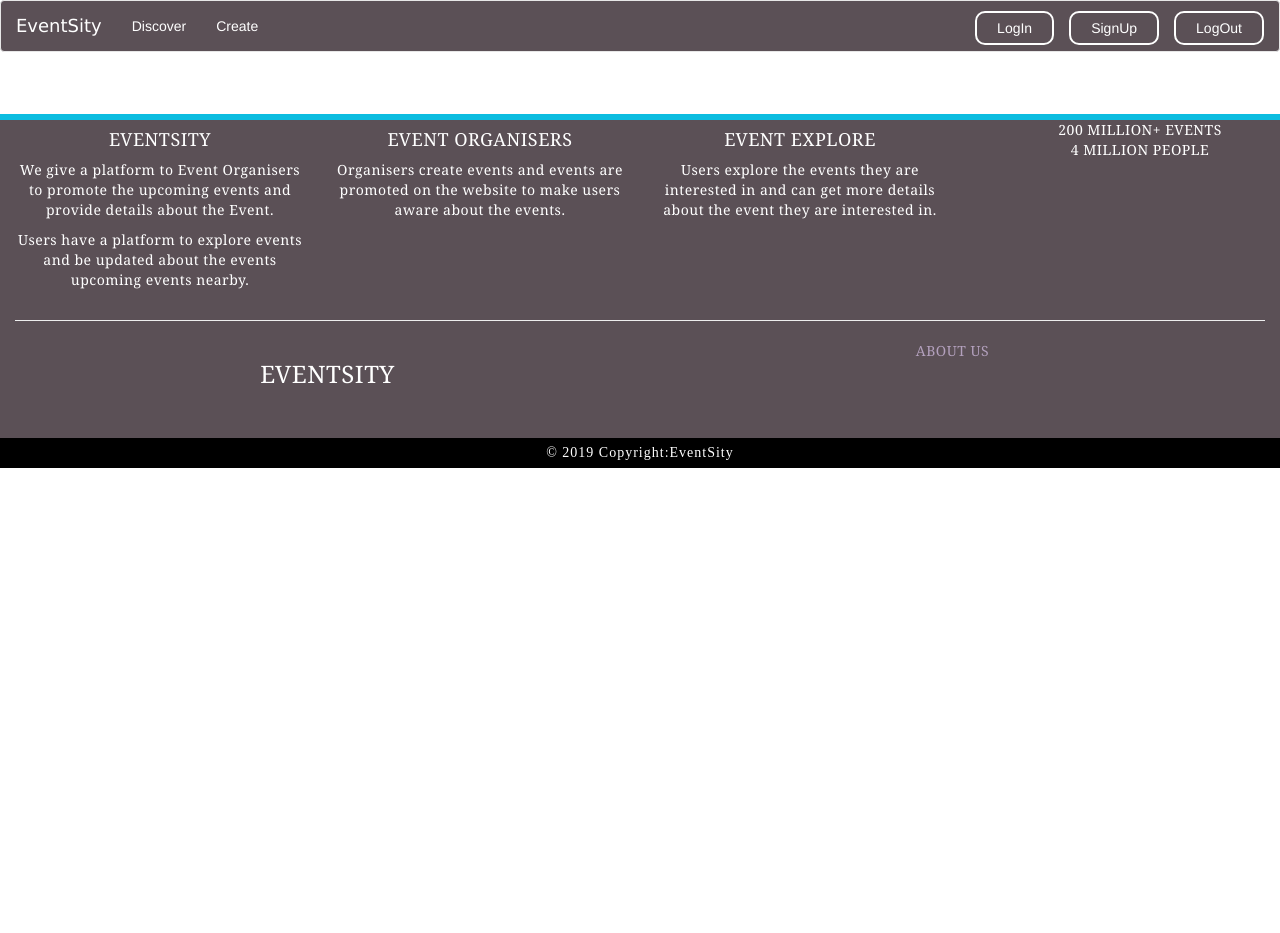
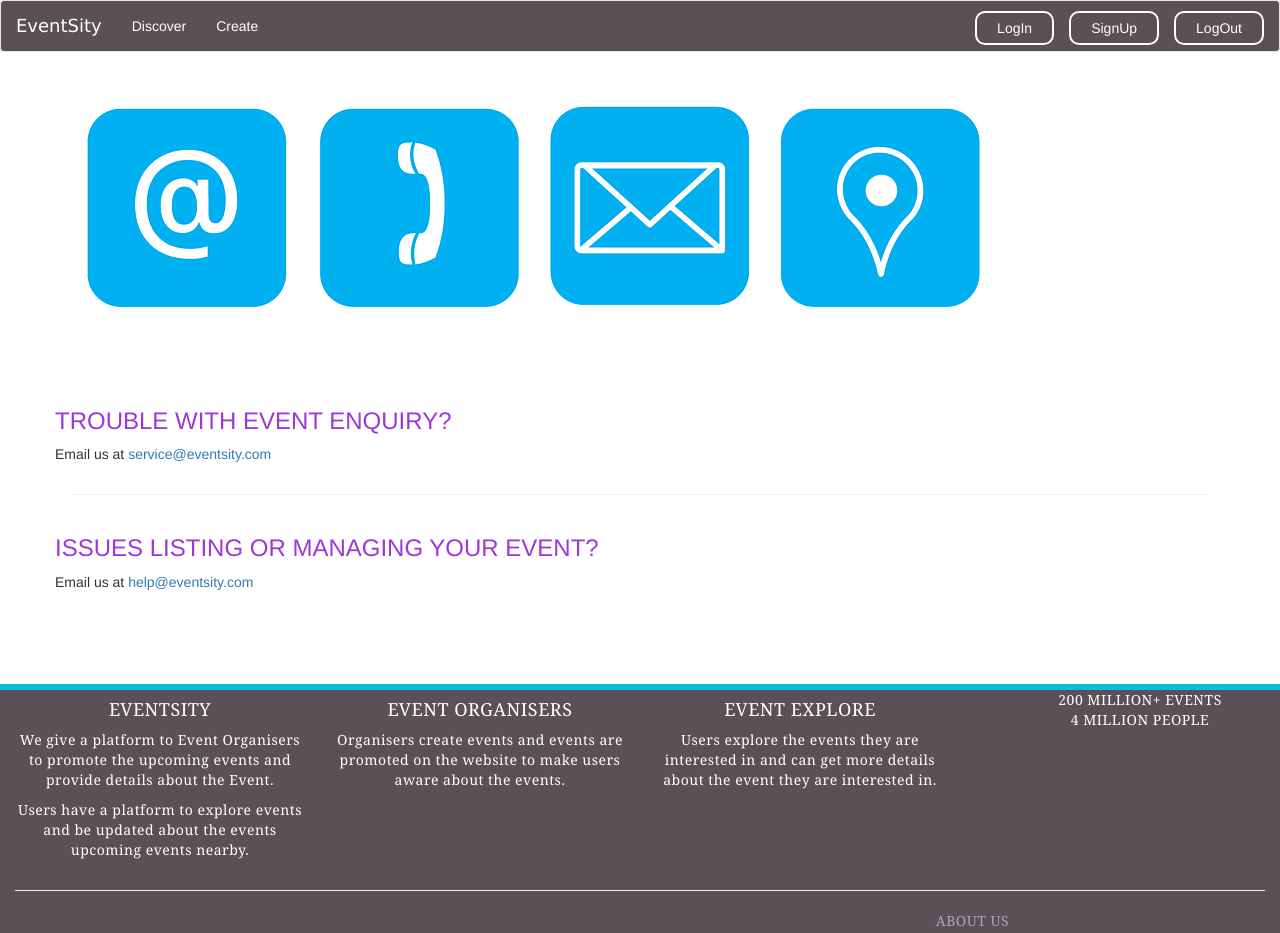
Before and after one commit to Utkarsh1c/Eventsity, an Angular app in the folder client/: page /contactus in a window 1280 px wide. Before the commit this address led to /. Shown: the top 933 px of the page. Before the commit the page ends 800 px from the top, so only its background shows below. Built offline with nearby package versions, Linux system fonts and the light colour scheme.

Commit message:
Contact Us Created

```diff
--- a/client/src/app/app-routing.module.ts
+++ b/client/src/app/app-routing.module.ts
@@ -10,6 +10,7 @@ import { LoginComponent } from './auth/login/login.component';
 import { SignupComponent } from './auth/signup/signup.component';
 import { DisplayDiscoverDetailsComponent } from './display-discover-details/display-discover-details.component';
 import { AboutusComponent } from './aboutus/aboutus.component';
+import { ContactusComponent } from './contactus/contactus.component';
 
 
 const routes: Routes = [
@@ -22,6 +23,7 @@ const routes: Routes = [
    { path:'login', component: LoginComponent },
    { path:'signup', component: SignupComponent },
    { path:'aboutus', component: AboutusComponent },
+   { path:'contactus', component: ContactusComponent },
 ];
 
 @NgModule({
--- a/client/src/app/app.module.ts
+++ b/client/src/app/app.module.ts
@@ -17,6 +17,7 @@ import { LoginComponent } from './auth/login/login.component';
 import { SignupComponent } from './auth/signup/signup.component';
 import { DisplayDiscoverDetailsComponent } from './display-discover-details/display-discover-details.component';
 import { AboutusComponent } from './aboutus/aboutus.component';
+import { ContactusComponent } from './contactus/contactus.component';
 
 @NgModule({
   declarations: [
@@ -34,6 +35,7 @@ import { AboutusComponent } from './aboutus/aboutus.component';
     SignupComponent,
     DisplayDiscoverDetailsComponent,
     AboutusComponent,
+    ContactusComponent,
   ],
   imports: [
     FormsModule,
--- /dev/null
+++ b/client/src/app/contactus/contactus.component.css
@@ -0,0 +1,3 @@
+.row h3 {
+    color : #9E36DA;
+}
--- /dev/null
+++ b/client/src/app/contactus/contactus.component.html
@@ -0,0 +1,14 @@
+<div class="row">
+    <img src="assets/images/contact.png" alt="contactus">
+</div>
+<hr style="opacity: 0;">
+<div class="row">
+    <h3>TROUBLE WITH EVENT ENQUIRY?</h3>
+    <p>Email us at <a href="#">service@eventsity.com</a></p>
+</div>
+<hr>
+<div class="row">
+    <h3>ISSUES LISTING OR MANAGING YOUR EVENT?</h3>
+    <p>Email us at <a href="#">help@eventsity.com</a></p>
+</div>
+<hr style="opacity: 0;">
--- /dev/null
+++ b/client/src/app/contactus/contactus.component.ts
@@ -0,0 +1,15 @@
+import { Component, OnInit } from '@angular/core';
+
+@Component({
+  selector: 'app-contactus',
+  templateUrl: './contactus.component.html',
+  styleUrls: ['./contactus.component.css']
+})
+export class ContactusComponent implements OnInit {
+
+  constructor() { }
+
+  ngOnInit() {
+  }
+
+}
--- a/client/src/app/footer/footer.component.html
+++ b/client/src/app/footer/footer.component.html
@@ -41,7 +41,10 @@
                 <hr style="background-color : white;">
                 <div class="col-xs-6"><h3>EVENTSITY</h3></div>
                 <div class="col-xs-6">
-                    <a routerLink="/aboutus" class="link">ABOUT US</a>
+                    <ul type="none">
+                        <li><a routerLink="/aboutus" class="link">ABOUT US</a>
+                        <li><a routerLink="/contactus" class="link">CONTACT US</a>
+                    </ul>
                 </div>
             </div>
         </div>
```
